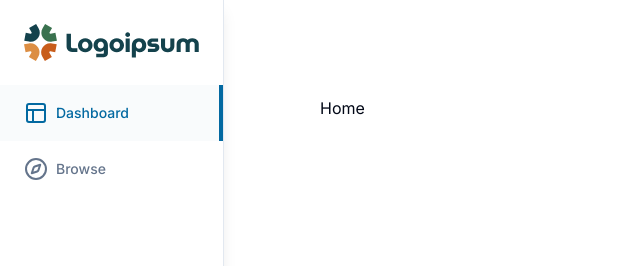
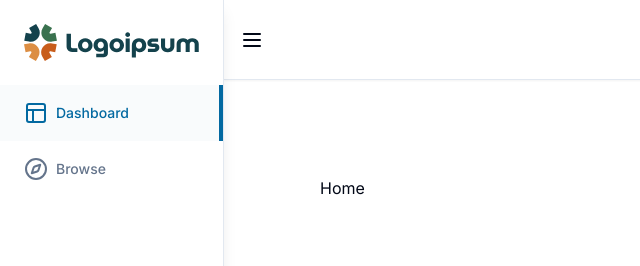
Before and after one commit to dirudeen/lms-app, a Next.js app: page / in a window 1280 px wide. Shown: the top 266 px of the page, without its empty margins (0-640 px from the left). Built offline with nearby package versions, Linux system fonts and the light colour scheme.

Commit message:
Add Navbar component to jsx

```diff
--- a/src/app/(dashboard)/layout.tsx
+++ b/src/app/(dashboard)/layout.tsx
@@ -1,5 +1,6 @@
 import React from "react";
 import Sidebar from "./_components/sidebar";
+import Navbar from "./_components/navbar";
 
 export default function DashboardLayout({
   children,
@@ -8,10 +9,13 @@ export default function DashboardLayout({
 }) {
   return (
     <section className="h-full">
+      <div className="md:pl-56 flex items-center fixed h-20 inset-y-0 z-50 w-full">
+          <Navbar />
+      </div>
       <div className="hidden md:flex h-full w-56 flex-col fixed inset-y-0 z-50">
         <Sidebar />
       </div>
-      <main className="md:pl-56">{children}</main>
+      <main className="md:pl-56 mt-20 h-full">{children}</main>
     </section>
   );
 }
```
